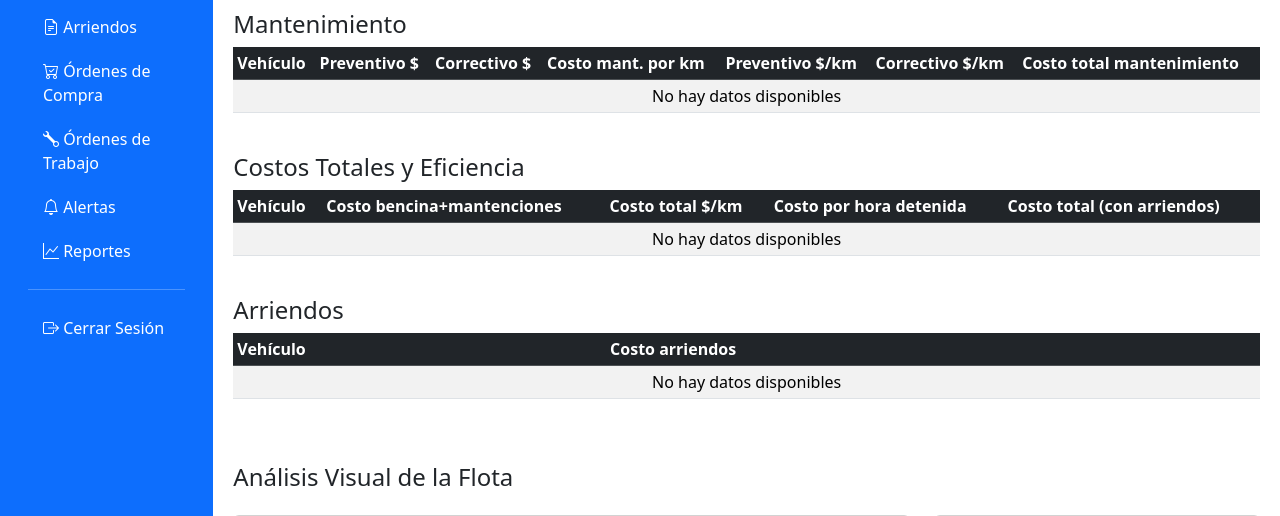
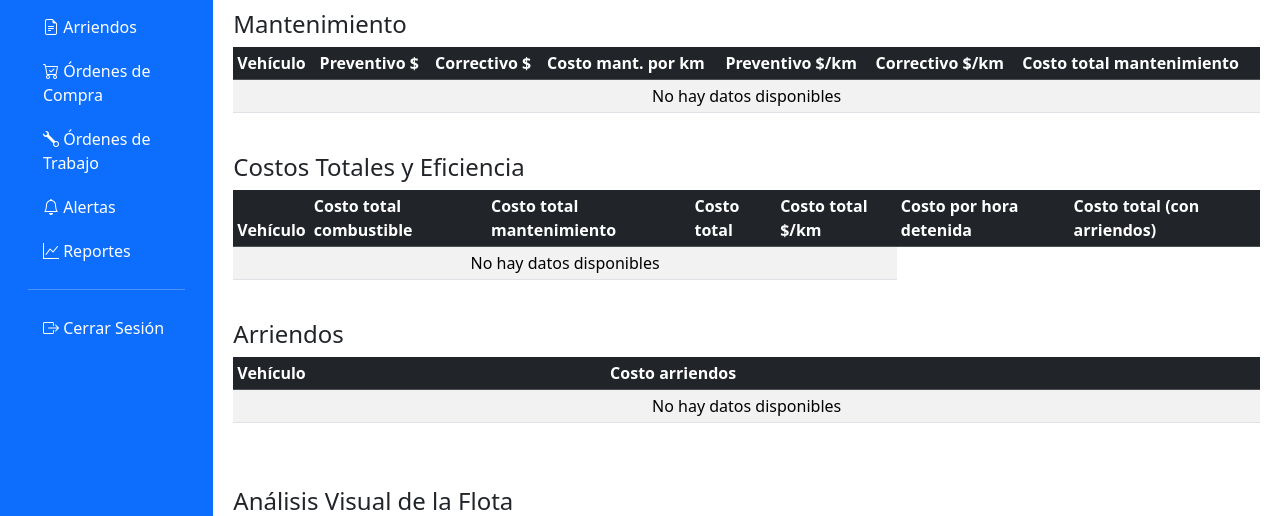
Before and after one commit to sergiodmartinezf/gestion_flota_hrn, a Django app: page /reportes/ in a window 1280 px wide. Shown: the part 414-930 px from the top of the page. Run offline with Django 5.2, Linux system fonts and the light colour scheme; the visitor is signed in with stand-in values (Sample User, id 1); data that the repository does not hold is empty; some libraries are stand-ins or nearby versions.

Commit message:
ajustes a tablas de reportes

```diff
--- a/flota/templates/flota/reportes.html
+++ b/flota/templates/flota/reportes.html
@@ -122,7 +122,7 @@
                             {% else %}—{% endif %}
                         </td>
                         <td>{{ item.total_litros|floatformat:0 }}</td>
-                        <td>${{ item.costo_combustible|clp }}</td>
+                        <td><strong>${{ item.costo_combustible|clp }}</strong></td>
                     </tr>
                     {% empty %}
                     <tr><td colspan="6" class="text-center">No hay datos disponibles</td></tr>
@@ -179,7 +179,9 @@
                 <thead class="table-dark">
                     <tr>
                         <th>Vehículo</th>
-                        <th>Costo bencina+mantenciones</th>
+                        <th>Costo total combustible</th>
+                        <th>Costo total mantenimiento</th>
+                        <th>Costo total</th>
                         <th>Costo total $/km</th>
                         <th>Costo por hora detenida</th>
                         <th>Costo total (con arriendos)</th>
@@ -189,7 +191,9 @@
                     {% for item in reporte %}
                     <tr>
                         <td><strong>{{ item.vehiculo.patente }}</strong></td>
-                        <td>${{ item.costo_total_combustible_mantenciones|clp }}</td>
+                        <td>${{ item.costo_combustible|clp }}</td>
+                        <td>${{ item.costo_mantenimiento_total|clp }}</td>
+                        <td><strong>${{ item.costo_total_combustible_mantenciones|clp }}</strong></td>
                         <td>
                             {% if item.costo_total_combustible_mantenciones_km %}
                                 ${{ item.costo_total_combustible_mantenciones_km|clp }}
```
